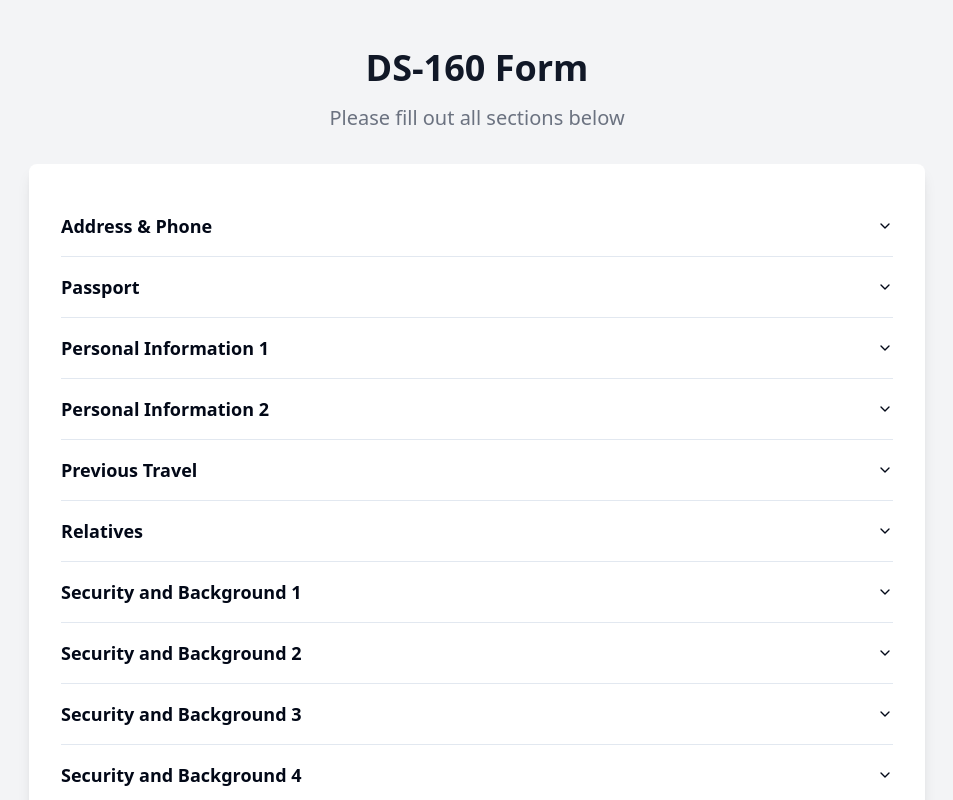
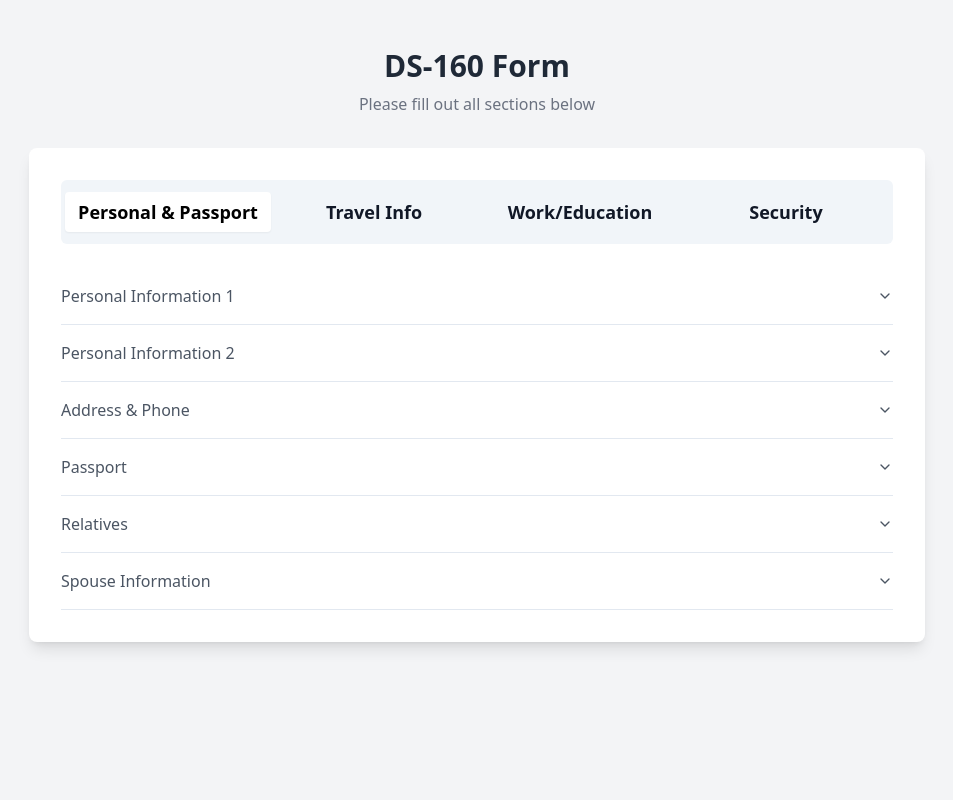
Before and after one commit to karinje/form_automation_agent, a Next.js app in the folder form_renderer/: page / in a window 1280 px wide. Shown: the top 800 px of the page, without its empty margins (163-1116 px from the left). Built offline with nearby package versions, Linux system fonts and the light colour scheme.

Commit message:
changes for tab on main page

```diff
--- a/form_renderer/app/page.tsx
+++ b/form_renderer/app/page.tsx
@@ -2,6 +2,7 @@
 
 import { useState } from "react"
 import { Accordion, AccordionContent, AccordionItem, AccordionTrigger } from "@/components/ui/accordion"
+import { Tabs, TabsContent, TabsList, TabsTrigger } from "@/components/ui/tabs"
 import DynamicForm from "@/components/DynamicForm"
 
 // Import all form definitions in alphabetical order
@@ -27,26 +28,34 @@ import p9_relatives_definition from "../form_definitions/p9_relatives_definition
 export default function Home() {
   const [formData, setFormData] = useState<Record<string, string>>({})
 
-  const formDefinitions = [
+  const formCategories = {
+    personal: [
       { title: "Personal Information 1", definition: p1_personal1_definition },
       { title: "Personal Information 2", definition: p2_personal2_definition },
+      { title: "Address & Phone", definition: p6_addressphone_definition },
+      { title: "Passport", definition: p7_passport_definition },
+      { title: "Relatives", definition: p9_relatives_definition },
+      { title: "Spouse Information", definition: p18_spouse_definition },
+    ],
+    travel: [
       { title: "Travel Information", definition: p3_travelinfo_definition },
       { title: "Travel Companions", definition: p4_travelcompanions_definition },
       { title: "Previous Travel", definition: p5_previoustravel_definition },
-    { title: "Address & Phone", definition: p6_addressphone_definition },
-    { title: "Passport", definition: p7_passport_definition },
       { title: "U.S. Contact", definition: p8_ucontact_definition },
-    { title: "Relatives", definition: p9_relatives_definition },
+    ],
+    education: [
       { title: "Work/Education 1", definition: p10_workeducation1_definition },
       { title: "Work/Education 2", definition: p11_workeducation2_definition },
       { title: "Work/Education 3", definition: p12_workeducation3_definition },
+    ],
+    security: [
       { title: "Security and Background 1", definition: p13_securityandbackground1_definition },
       { title: "Security and Background 2", definition: p14_securityandbackground2_definition },
       { title: "Security and Background 3", definition: p15_securityandbackground3_definition },
       { title: "Security and Background 4", definition: p16_securityandbackground4_definition },
       { title: "Security and Background 5", definition: p17_securityandbackground5_definition },
-    { title: "Spouse Information", definition: p18_spouse_definition },
-  ].sort((a, b) => a.title.localeCompare(b.title))
+    ],
+  }
 
   const handleInputChange = (name: string, value: string) => {
     setFormData((prev) => ({
@@ -55,18 +64,13 @@ export default function Home() {
     }))
   }
 
-  return (
-    <div className="min-h-screen bg-gray-100 py-12 px-4 sm:px-6 lg:px-8">
-      <div className="max-w-4xl mx-auto">
-        <div className="text-center mb-8">
-          <h1 className="text-3xl font-extrabold text-gray-900 sm:text-4xl">DS-160 Form</h1>
-          <p className="mt-3 text-xl text-gray-500 sm:mt-4">Please fill out all sections below</p>
-        </div>
-        <div className="bg-white shadow-lg rounded-lg p-8">
+  const renderFormSection = (forms: typeof formCategories.personal) => (
     <Accordion type="single" collapsible className="w-full">
-            {formDefinitions.map((form, index) => (
+      {forms.map((form, index) => (
         <AccordionItem key={index} value={`item-${index}`}>
-                <AccordionTrigger className="text-lg font-semibold">{form.title}</AccordionTrigger>
+          <AccordionTrigger className="text-base font-medium text-gray-600">
+            {form.title}
+          </AccordionTrigger>
           <AccordionContent>
             <DynamicForm
               formDefinition={form.definition}
@@ -77,6 +81,62 @@ export default function Home() {
         </AccordionItem>
       ))}
     </Accordion>
+  )
+
+  return (
+    <div className="min-h-screen bg-gray-100 py-12 px-4 sm:px-6 lg:px-8">
+      <div className="max-w-4xl mx-auto">
+        <div className="text-center mb-8">
+          <h1 className="text-2xl font-bold text-gray-800 sm:text-3xl">
+            DS-160 Form
+          </h1>
+          <p className="mt-2 text-base text-gray-500">
+            Please fill out all sections below
+          </p>
+        </div>
+        <div className="bg-white shadow-lg rounded-lg p-8">
+          <Tabs defaultValue="personal" className="w-full">
+            <TabsList className="grid w-full grid-cols-4 mb-6 h-16">
+              <TabsTrigger
+                value="personal"
+                className="text-lg font-bold text-gray-900 data-[state=active]:text-black data-[state=active]:font-extrabold"
+              >
+                Personal & Passport
+              </TabsTrigger>
+              <TabsTrigger
+                value="travel"
+                className="text-lg font-bold text-gray-900 data-[state=active]:text-black data-[state=active]:font-extrabold"
+              >
+                Travel Info
+              </TabsTrigger>
+              <TabsTrigger
+                value="education"
+                className="text-lg font-bold text-gray-900 data-[state=active]:text-black data-[state=active]:font-extrabold"
+              >
+                Work/Education
+              </TabsTrigger>
+              <TabsTrigger
+                value="security"
+                className="text-lg font-bold text-gray-900 data-[state=active]:text-black data-[state=active]:font-extrabold"
+              >
+                Security
+              </TabsTrigger>
+            </TabsList>
+            <div className="mt-6">
+              <TabsContent value="personal">
+                {renderFormSection(formCategories.personal)}
+              </TabsContent>
+              <TabsContent value="travel">
+                {renderFormSection(formCategories.travel)}
+              </TabsContent>
+              <TabsContent value="education">
+                {renderFormSection(formCategories.education)}
+              </TabsContent>
+              <TabsContent value="security">
+                {renderFormSection(formCategories.security)}
+              </TabsContent>
+            </div>
+          </Tabs>
         </div>
       </div>
     </div>
--- a/form_renderer/components/FormField.tsx
+++ b/form_renderer/components/FormField.tsx
@@ -67,7 +67,7 @@ export function FormField({ field, value, onChange, visible, dependencies, onDep
                   key={option}
                   value={option}
                   id={field.button_ids?.[option]}
-                  className="font-medium"
+                  className="font-medium border border-gray-200 data-[state=inactive]:bg-gray-50 data-[state=inactive]:hover:bg-gray-100"
                 >
                   {field.labels[index]}
                 </TabsTrigger>
```
Lines whose indentation alone changed are shown as unchanged.
